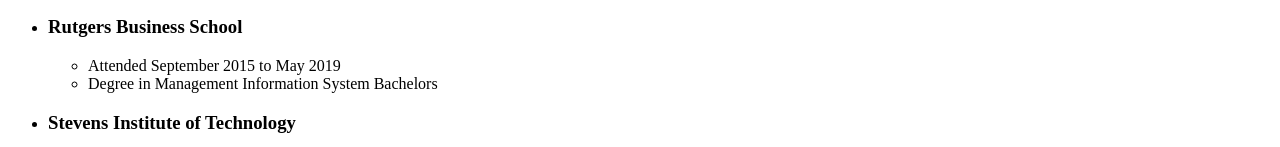
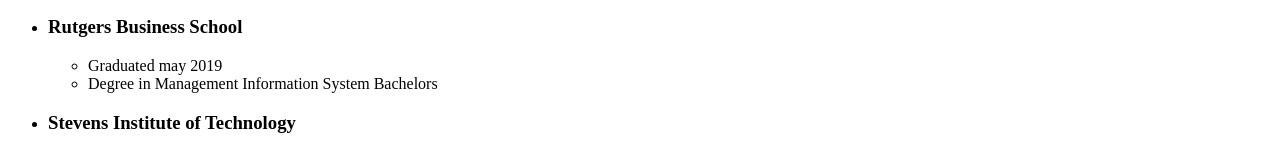
Before and after one commit to Thethirdone3/My-resume, a plain HTML site: page index.html in a window 1280 px wide. Shown: the part 756-903 px from the top of the page. Drawn offline with Linux system fonts and the light colour scheme.

Commit message:
Update index.html
updates graduation

```diff
--- a/index.html
+++ b/index.html
@@ -30,7 +30,7 @@
             </ul>
         <li><h3>Rutgers Business School</h3></li>
             <ul>
-                <li>Attended September 2015 to May 2019</li>
+                <li>Graduated may 2019</li>
                 <li>Degree in Management Information System Bachelors </li>
             </ul>
         <li><h3>Stevens Institute of Technology</h3></li>
```
